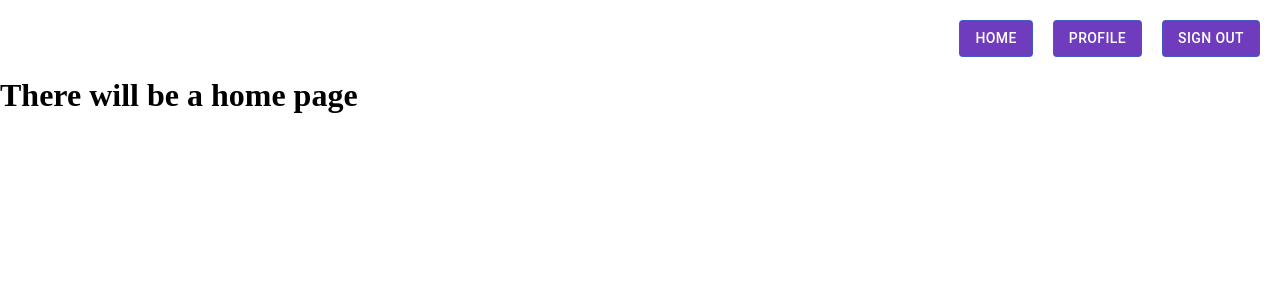
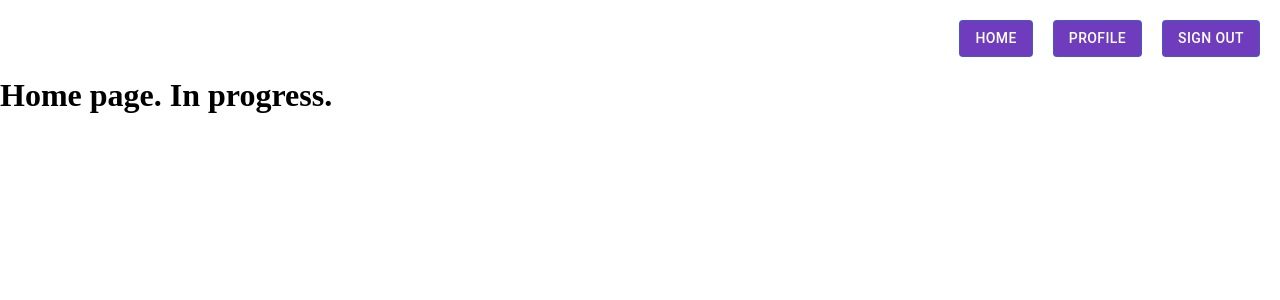
Before and after one commit to CRSJ-N7/react-ts-myApp, a React (Vite) app: page / in a window 1280 px wide. Shown: the top 300 px of the page. Built offline with nearby package versions, Linux system fonts and the light colour scheme; sample sign-in values are in the browser's storage.

Commit message:
test commit

```diff
--- a/src/MyApp/pages/HomePage.tsx
+++ b/src/MyApp/pages/HomePage.tsx
@@ -1,7 +1,7 @@
 const HomePage = () => {
   return (
     <div>
-      <h1>There will be a home page</h1>
+      <h1>Home page. In progress.</h1>
     </div>
   );
 };
```
